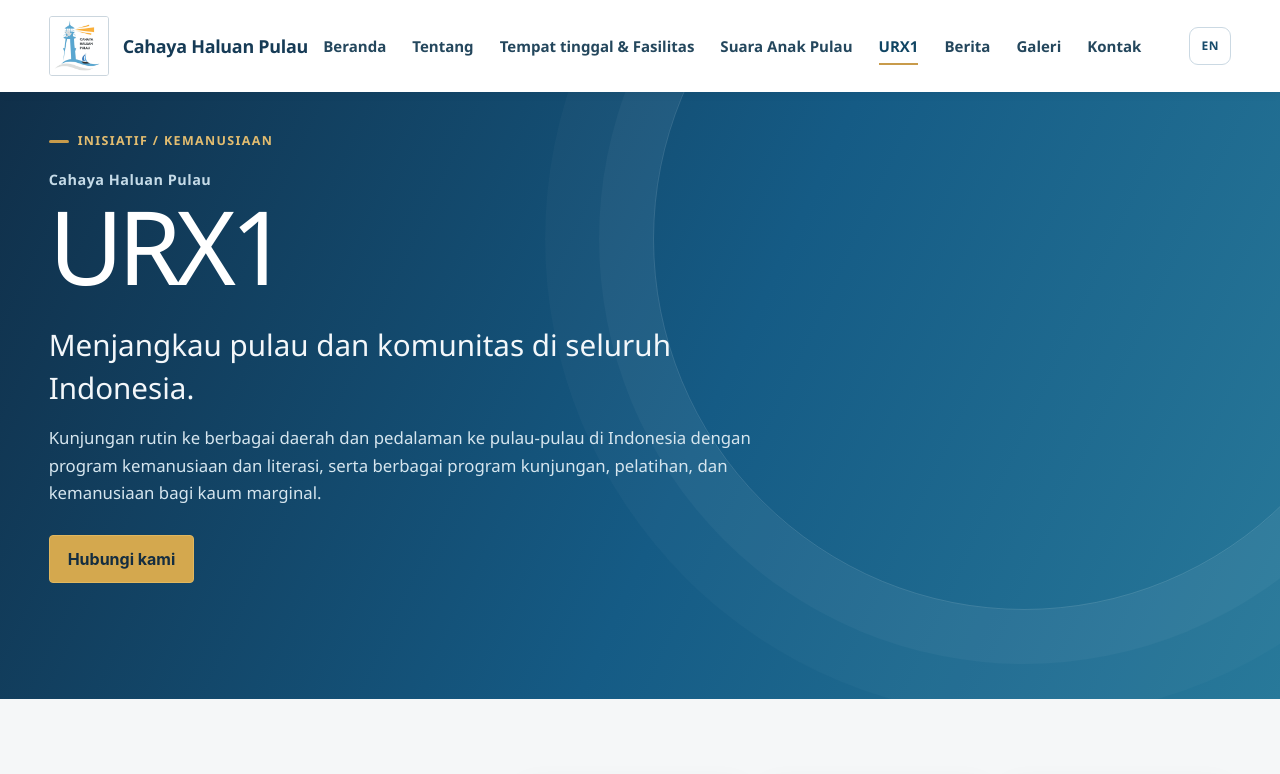
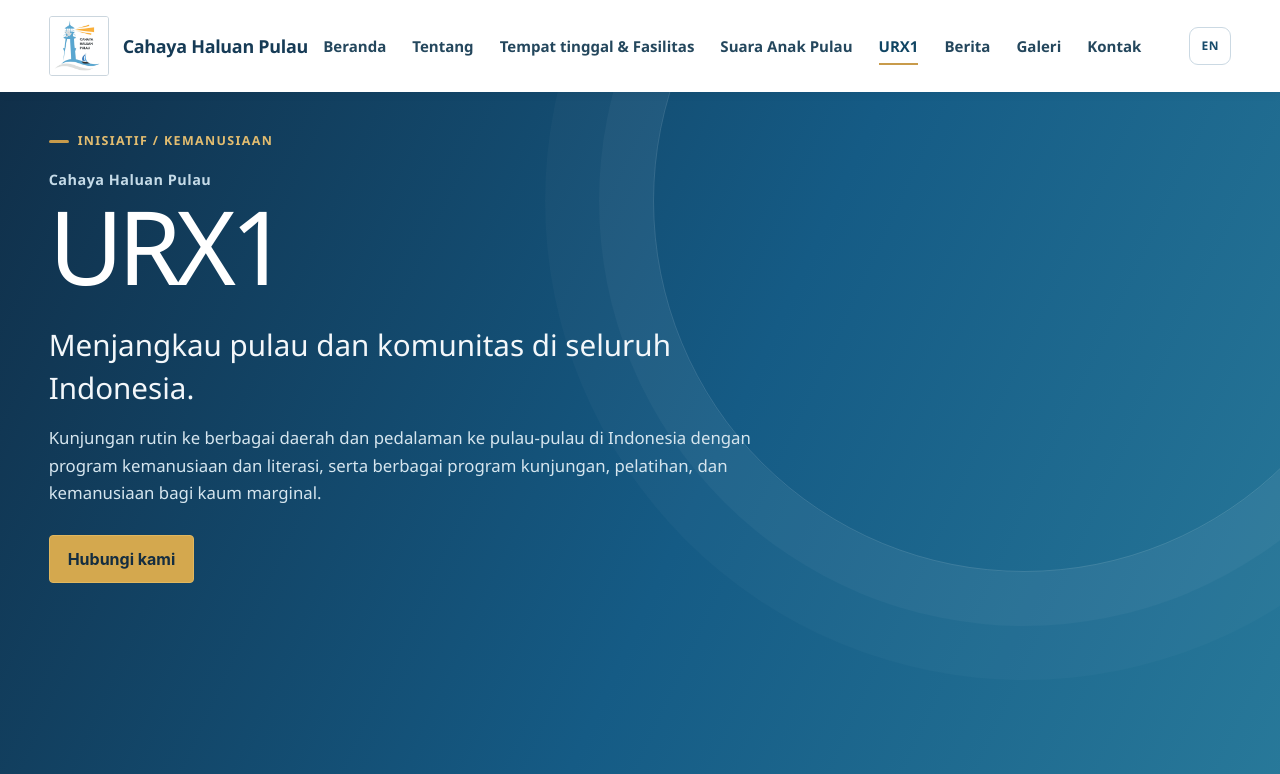
Before and after one commit to mzynarifin/cahaya-haluan-pulau, a Next.js app: page /urx1 in a window 1280 px wide. Shown: the top 774 px of the page. Built offline with nearby package versions, Linux system fonts and the light colour scheme; no server answers; the database is empty.

Commit message:
Fill program page hero on initial viewport

```diff
--- a/src/app/institutional.css
+++ b/src/app/institutional.css
@@ -1057,7 +1057,7 @@ p { color: var(--muted); }
 .language-toggle { display:inline-flex; align-items:center; justify-content:center; min-width:42px; min-height:38px; padding:0 11px; border:1px solid #cbd9e3; border-radius:9px; background:#fff; color:#174b6b; font-size:.75rem; font-weight:800; letter-spacing:.06em; cursor:pointer; transition:background .18s,border-color .18s,transform .18s; }
 .language-toggle:hover { background:#edf5f9; border-color:#8daec2; transform:translateY(-1px); }
 .header-row > .language-toggle { margin-left:12px; }
-.program-hero { position:relative; overflow:hidden; padding:var(--first-content-offset, clamp(22px,2.5vw,38px)) 0 clamp(76px,9vw,126px); color:#fff; background:linear-gradient(115deg,#102f49 0%,#155b85 55%,#28799a 100%); }
+.program-hero { min-height:calc(100vh - 92px); min-height:calc(100dvh - 92px); position:relative; overflow:hidden; padding:var(--first-content-offset, clamp(22px,2.5vw,38px)) 0 clamp(76px,9vw,126px); color:#fff; background:linear-gradient(115deg,#102f49 0%,#155b85 55%,#28799a 100%); }
 .program-hero:after { position:absolute; right:-9vw; top:-37%; width:min(58vw,760px); aspect-ratio:1; border:1px solid rgba(255,255,255,.14); border-radius:50%; box-shadow:0 0 0 54px rgba(255,255,255,.035),0 0 0 108px rgba(255,255,255,.025); content:""; }
 .program-hero-inner { position:relative; z-index:1; max-width:1100px; }
 .program-hero .eyebrow { color:#e3bd70; }
@@ -1078,7 +1078,7 @@ p { color: var(--muted); }
 .program-cta .eyebrow { flex-basis:100%; margin-bottom:-28px; }
 .program-cta h2 { max-width:700px; margin:0; }
 .program-cta .btn-outline { border-color:#155b85; color:#155b85; }
-@media(max-width:900px){.program-content{grid-template-columns:1fr;gap:28px}.program-focus-card{min-height:160px}.program-focus-card h3{margin-top:22px}}
+@media(max-width:900px){.program-hero{min-height:calc(100vh - 74px);min-height:calc(100dvh - 74px)}.program-content{grid-template-columns:1fr;gap:28px}.program-focus-card{min-height:160px}.program-focus-card h3{margin-top:22px}}
 @media(max-width:600px){.program-focus-grid{grid-template-columns:1fr}.program-focus-card{min-height:0}.program-focus-card h3{margin:14px 0 2px}.program-cta .eyebrow{margin:0}.program-cta .container{display:grid}.program-cta .btn-outline{justify-self:start}.header-row > .language-toggle{margin-left:auto}}
 .applicant-data-card .form-actions { gap: 10px; padding-top: 16px; border-top: 1px solid #e7eef3; }
 @media (max-width: 560px) {
```
